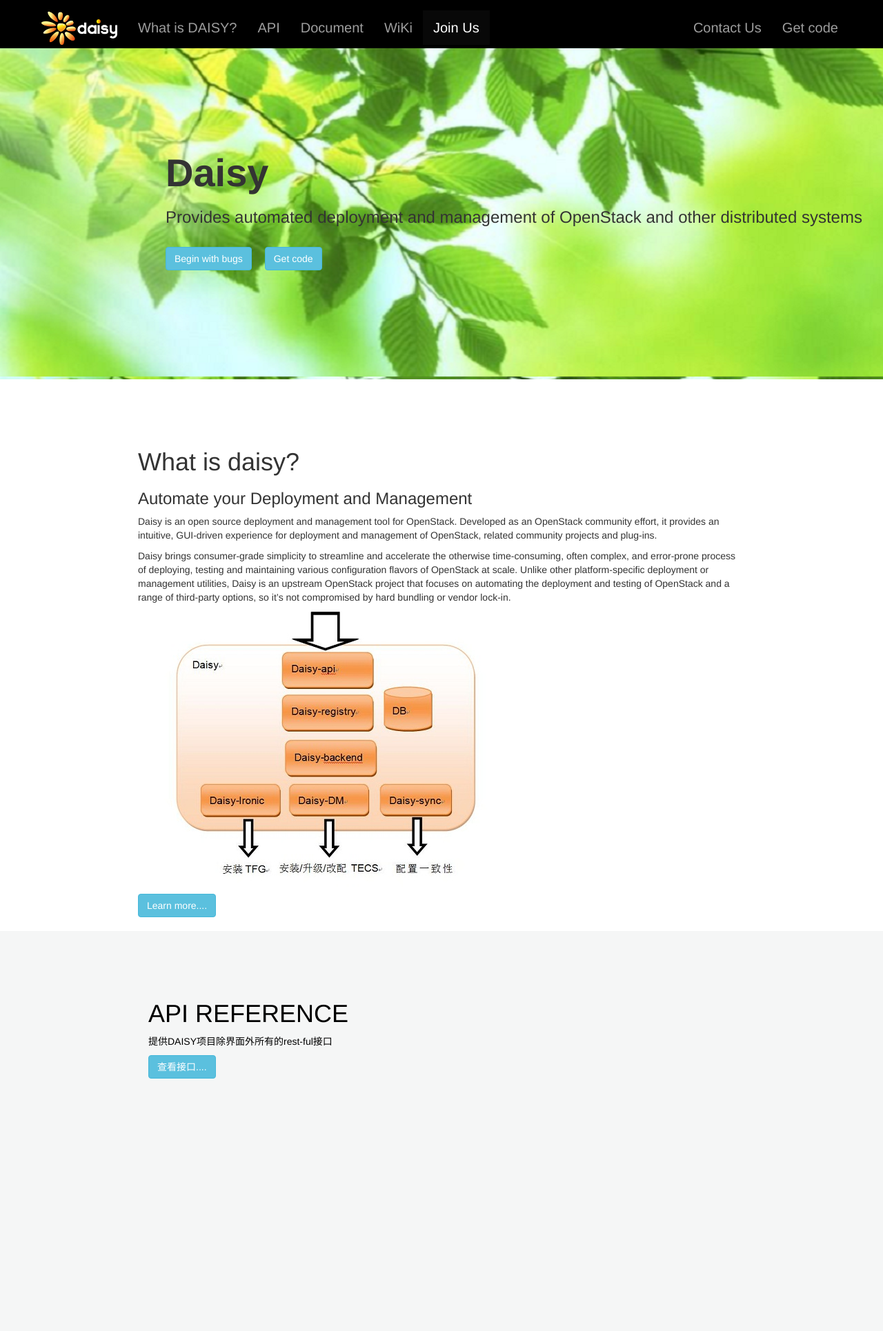
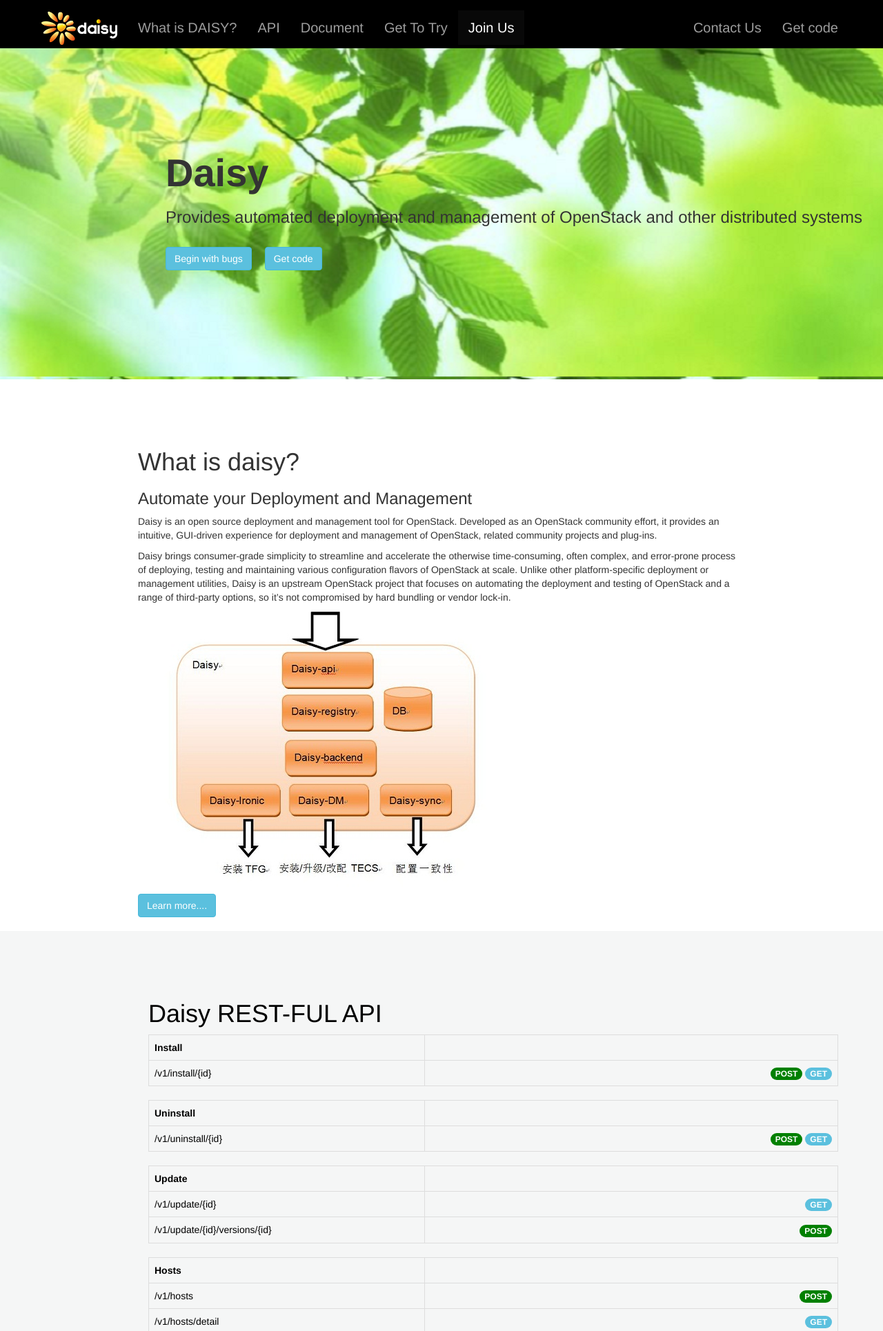
Before and after one commit to SunJing22/test, a Django app: page / in a window 1280 px wide; the page is wider, and only the part inside the window is pictured. Shown: the top 1930 px of that part at 69% size. Run offline with Django 3.2, Linux system fonts and the light colour scheme; some libraries are stand-ins or nearby versions.

Commit message:
add api content

```diff
--- a/myDaisyCloud/mysite/daisycloud/templates/index.html
+++ b/myDaisyCloud/mysite/daisycloud/templates/index.html
@@ -13,10 +13,11 @@
   }
   #top_img {background-color: black;}
   #section1 {padding-top:80px;height:800px;padding-left:200px;padding-right:200px;}
-  #section2 {padding-top:80px;height:750px;color:black; background-color: #f5f6f6;padding-left:200px;padding-right:200px;}
-  #section3 {padding-top:80px;height:750px;padding-left:200px;padding-right:200px;}
-  #section5 {padding-top:80px;height:750px;padding-left:200px;padding-right:200px;}
+  #section2 {padding-top:80px;height:900px;color:black; background-color: #f5f6f6;padding-left:200px;padding-right:200px;}
+  #section3 {padding-top:80px;height:800px;padding-left:200px;padding-right:200px;}
+  #section5 {padding-top:80px;height:800px;padding-left:200px;padding-right:200px;}
   #section4 {padding-top:80px;height:750px;color:black; background-color: #f5f6f6;padding-left:200px;padding-right:200px;}
+  .downloadbox {border: 4px solid #e7edef;border-radius: 15px;text-align: center;padding: 20px;width:600px;height:100px;margin-bottom:5px;}
   </style>
 </head>
 <body data-spy="scroll" data-target=".navbar">
@@ -37,7 +38,7 @@
             <li><a href="#section1">What is DAISY?</a></li>
             <li><a href="#section2">API</a></li>
             <li><a href="#section3">Document</a></li>
-            <li><a href="#section4">WiKi</a></li>
+            <li><a href="#section4">Get To Try</a></li>
             <li><a href="#section5">Join Us</a></li>
           </ul>
           <ul class="nav navbar-nav navbar-right" style="padding-right:50px;">
@@ -90,22 +91,28 @@
 </div>
 <section id="section2" class="container-fluid">
   <div class="container">
+      {% block api %}
       <h1>API REFERENCE</h1>
       <p>提供DAISY项目除界面外所有的rest-ful接口</p>
       <button class="btn btn-info">查看接口....</button>
+      {% endblock %}
   </div>
 </section>
 <section id="section3" class="container-fluid">
   <div class="container">
+      {% block document %}
       <h1>开发文档</h1>
       <p>文档包含的内容有如下几点：</p>
       <button class="btn btn-info">查看文档....</button>
+      {% endblock %}
   </div>
 </section>
 <div id="section4" class="container-fluid">
-  <h1>WIKI</h1>
+  {% block get_to_try %}
+  <h1>Get ISO</h1>
   <p>提供openstack下开源项目daisy的wiki页面的超链接，暂缺...........</p>
   <p></p>
+  {% endblock %}
 </div>
 <div id="section5" class="container-fluid">
   {% block joinin %}
--- a/myDaisyCloud/mysite/daisycloud/templates/joinin.html
+++ b/myDaisyCloud/mysite/daisycloud/templates/joinin.html
@@ -1,10 +1,193 @@
 {% extends 'index.html' %}
 {% load i18n %}
 
+{% block api %}
+<div id="api_about" style="width:1000px;">
+    <div id="api_header">
+        <h1 style="color:black;">Daisy REST-FUL API</h1>
+        <!--div>
+            <button>Host</button>
+            <button>cLUSTE</button>
+            <button>Install</button>
+            <button>Uninstall</button>
+            <button>Update</button>
+        </div-->
+    </div>
+    <table class="table table-bordered">
+     <th>Install</th>
+     <tr>
+         <td width="400px">
+             /v1/install/{id}
+         </td>
+         <td align="right">
+             <span class="badge" style="background:green;">POST</span>
+             <span class="badge" style="background:#5bc0de">GET</span>
+         </td>
+     </tr>
+    </table>
+    <table class="table table-bordered">
+     <th>Uninstall</th>
+     <tr>
+         <td width="400px">
+             /v1/uninstall/{id}
+         </td>
+         <td align="right">
+             <span class="badge" style="background:green;">POST</span>
+             <span class="badge" style="background:#5bc0de">GET</span>
+         </td>
+     </tr>
+    </table>
+    <table class="table table-bordered">
+     <th>Update</th>
+     <tr>
+         <td width="400px">
+             /v1/update/{id}
+         </td>
+         <td align="right">
+             <span class="badge" style="background:#5bc0de">GET</span>
+         </td>
+     </tr>
+     <tr>
+         <td width="400px">
+             /v1/update/{id}/versions/{id}
+         </td>
+         <td align="right">
+             <span class="badge" style="background:green;">POST</span>
+         </td>
+     </tr>
+    </table>
+    <table class="table table-bordered">
+     <th>Hosts</th>
+     <tr>
+         <td width="400px">
+             /v1/hosts
+         </td>
+         <td align="right">
+             <span class="badge" style="background:green;">POST</span>
+         </td>
+     </tr>
+     <tr>
+         <td width="400px">
+             /v1/hosts/detail
+         </td>
+         <td align="right">
+             <span class="badge" style="background:#5bc0de">GET</span>
+         </td>
+     </tr>
+     <tr>
+         <td width="400px">
+             /v1/hosts/{id}
+         </td>
+         <td align="right">
+             <span class="badge" style="background:#5bc0de;">GET</span>
+             <span class="badge" style="background:rgb(40, 212, 169) none repeat scroll 0% 0%;">PUT</span>
+             <span class="badge" style="background:#d9534f;">DELETE</span>
+         </td>
+     </tr>
+    </table>
+    <table class="table table-bordered">
+     <th>Clusters</th>
+     <tr>
+         <td width="400px">
+             /v1/clusters
+         </td>
+         <td align="right">
+             <span class="badge" style="background:green;">POST</span>
+         </td>
+     </tr>
+     <tr>
+         <td width="400px">
+             /v1/hosts/detail
+         </td>
+         <td align="right">
+             <span class="badge" style="background:#5bc0de">GET</span>
+         </td>
+     </tr>
+     <tr>
+         <td width="400px">
+             /v1/clusters/{id}
+         </td>
+         <td align="right">
+             <span class="badge" style="background:#5bc0de;">GET</span>
+             <span class="badge" style="background:rgb(40, 212, 169) none repeat scroll 0% 0%;">PUT</span>
+             <span class="badge" style="background:#d9534f;">DELETE</span>
+         </td>
+     </tr>
+    </table>
+    <div>
+        <button class="btn btn-info">Learn more....</button>
+    </div>
+</div>
+
+{% endblock %}
+
+
+{% block document %}
+<div>
+    <h1>Develop Document</h1>
+    <p>
+        现在支持的功能列表
+     <!--img src="./static/img/daisy1.png"-->
+    </p>
+    <p>daisy-core模块</p>
+    <p>daisy-wui模块</p>
+</div>
+{% endblock %}
+
+{% block get_to_try %}
+<div>
+    <h1>Following steps bellow:</h1>
+    <div style="margin-top:10px;">
+        <h2 style="color:green;">Get Daisy ISO</h2>
+        <div style="border:4px solid #e7edef; border-radius:15px; text-align:center;padding: 20px;width:600px;height:100px;margin-bottom:5px;">
+            <div style="font-size:22px;">
+                Daisy-community-1.0
+            </div>
+            <div style="padding-left:135px;float:left;">
+                <span class="badge" style="background:#5bc0de;">get&nbsp;&nbsp; Release</span>
+            </div>
+            <div style="padding-left:80px;float:left;">
+                <span class="badge" style="background:#5bc0de;">config & deploy doc</span>
+            </div>
+        </div>
+    </div>
+    <div>
+        <h2 style="color:green;">Get Openstack ISO</h2>
+        <div  class="downloadbox">
+            <div style="font-size:22px;">
+                Openstack-community-K
+            </div>
+            <p>
+                <span class="badge" style="background:#5bc0de;">get&nbsp;&nbsp; Release</span>
+            </p>
+        </div>
+    </div>
+    <div>
+        <h2 style="color:green;">Get TFG ISO</h2>
+        <div class="downloadbox">
+            <div style="font-size:22px;">
+                Ubuntu-community-1.0
+            </div>
+            <p>
+                <span class="badge" style="background:#5bc0de;">get&nbsp;&nbsp; Release</span>
+            </p>
+        </div>
+    </div>
+    <!--div>
+        <h2 style="color:green;">Config & deployment documents</h2>
+        <div class="downloadbox" style="height:50px;">
+
+                <span class="badge" style="background:#5bc0de;">get Release</span>
+
+        </div>
+
+    </div-->
+</div>
+{% endblock %}
 
 {% block joinin %}
 <div id="developer" >
-  <p style="font-size:37px;color:pink;">
+  <p style="font-size:37px;color:black;">
       Developer's Manual
   </p>
   <div id="develop_steps">
```
Also changed, not shown: myDaisyCloud/mysite/daisycloud/static/img/daisy1.png (added).
